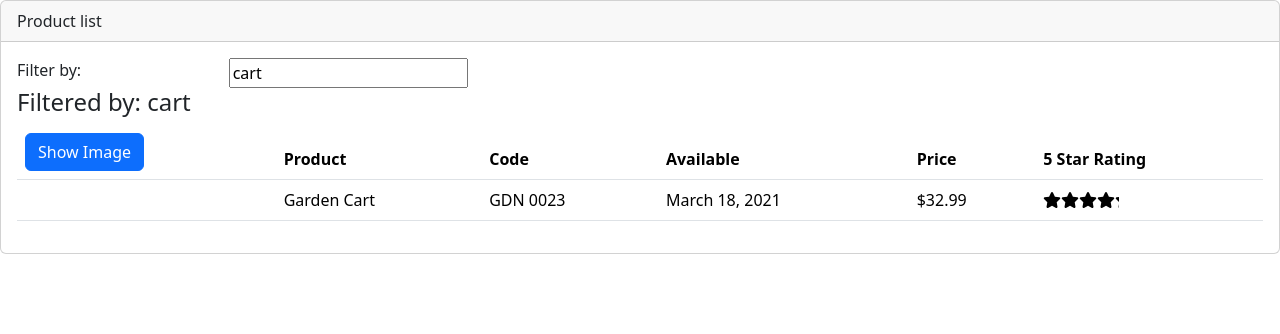
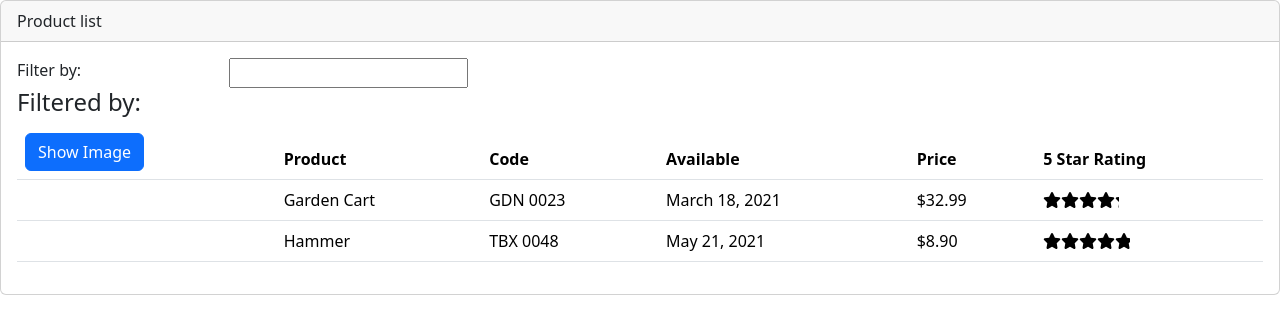
Before and after one commit to Stevenragy/angular-getting-started, an Angular app: page / in a window 1280 px wide. Shown: the top 334 px of the page. Built offline with nearby package versions, Linux system fonts and the light colour scheme.

Commit message:
lesson 9: services and deoendency injection

```diff
--- a/src/app/products/product-list.component.ts
+++ b/src/app/products/product-list.component.ts
@@ -4,6 +4,7 @@ import { FormsModule } from '@angular/forms';
 import { IProduct } from './product';
 import { ConvertToSpacesPipe } from '../shared/convert-to-spaces.pipe';
 import { StarComponent } from '../shared/star-component/star.component';
+import { ProductService } from './product.service';
 
 @Component({
   selector: 'pm-products',
@@ -11,6 +12,7 @@ import { StarComponent } from '../shared/star-component/star.component';
   imports: [FormsModule, CommonModule, ConvertToSpacesPipe, StarComponent],
   templateUrl: './product-list.component.html',
   styleUrl: './product-list.component.css',
+  providers: [ProductService],
 })
 export class ProductListComponent implements OnInit {
   pageTitle = 'Product list';
@@ -18,6 +20,11 @@ export class ProductListComponent implements OnInit {
   imageMargin = 2;
   showImage = false;
   private _listFilter = '';
+  private _productService;
+
+  constructor(productService: ProductService) {
+    this._productService = productService;
+  }
 
   get listFilter(): string {
     return this._listFilter;
@@ -30,30 +37,7 @@ export class ProductListComponent implements OnInit {
   }
 
   filteredProducts: IProduct[] = [];
-
-  products: IProduct[] = [
-    {
-      productId: 2,
-      productName: 'Garden Cart',
-      productCode: 'GDN-0023',
-      releaseDate: 'March 18, 2021',
-      description: '15 gallon capacity rolling garden cart',
-      price: 32.99,
-      starRating: 4.2,
-      imageUrl: 'assets/images/garden_cart.png',
-    },
-    {
-      productId: 5,
-      productName: 'Hammer',
-      productCode: 'TBX-0048',
-      releaseDate: 'May 21, 2021',
-      description: 'Curved claw steel hammer',
-      price: 8.9,
-      starRating: 4.8,
-      imageUrl: 'assets/images/hammer.png',
-    },
-  ];
-
+  products: IProduct[] = [];
   performFilter(filterBy: string): IProduct[] {
     filterBy = filterBy.toLowerCase();
     return this.products.filter((p) =>
@@ -65,7 +49,8 @@ export class ProductListComponent implements OnInit {
   }
 
   ngOnInit(): void {
-    this.listFilter = 'cart';
+    this.products = this._productService.getProducts();
+    this.filteredProducts = this.products;
   }
   onRatingClicked(value: string): void {
     this.pageTitle = 'Product list: ' + value;
--- /dev/null
+++ b/src/app/products/product.service.ts
@@ -0,0 +1,32 @@
+import { Injectable } from '@angular/core';
+import { IProduct } from './product';
+
+@Injectable({
+  providedIn: 'root',
+})
+export class ProductService {
+  getProducts(): IProduct[] {
+    return [
+      {
+        productId: 2,
+        productName: 'Garden Cart',
+        productCode: 'GDN-0023',
+        releaseDate: 'March 18, 2021',
+        description: '15 gallon capacity rolling garden cart',
+        price: 32.99,
+        starRating: 4.2,
+        imageUrl: 'assets/images/garden_cart.png',
+      },
+      {
+        productId: 5,
+        productName: 'Hammer',
+        productCode: 'TBX-0048',
+        releaseDate: 'May 21, 2021',
+        description: 'Curved claw steel hammer',
+        price: 8.9,
+        starRating: 4.8,
+        imageUrl: 'assets/images/hammer.png',
+      },
+    ];
+  }
+}
--- a/src/app/shared/star-component/star.component.ts
+++ b/src/app/shared/star-component/star.component.ts
@@ -21,7 +21,7 @@ export class StarComponent implements OnChanges {
   cropWidth = 90;
   faStar = faStar;
   @Output() ratingClicked: EventEmitter<string> = new EventEmitter<string>();
-  ngOnChanges(changes: SimpleChanges): void {
+  ngOnChanges(): void {
     this.cropWidth = this.rating * (90 / 5);
   }
 
```
